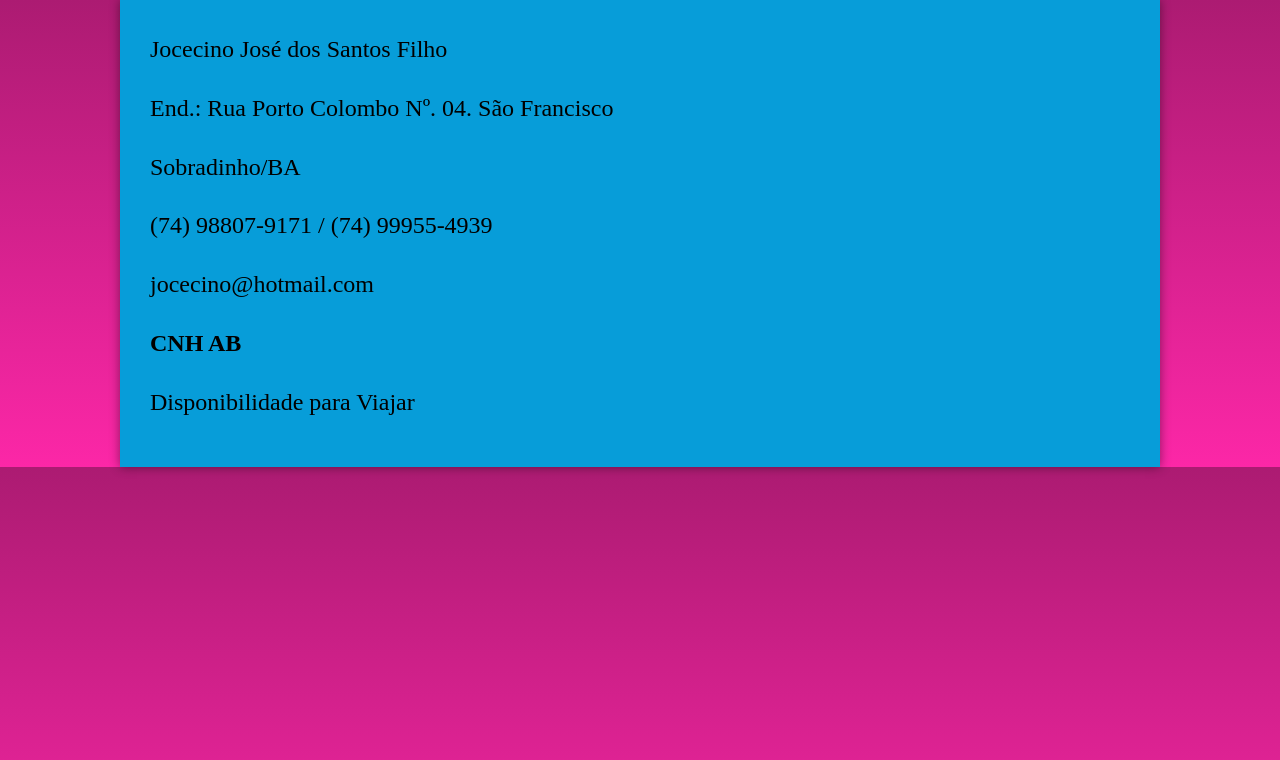
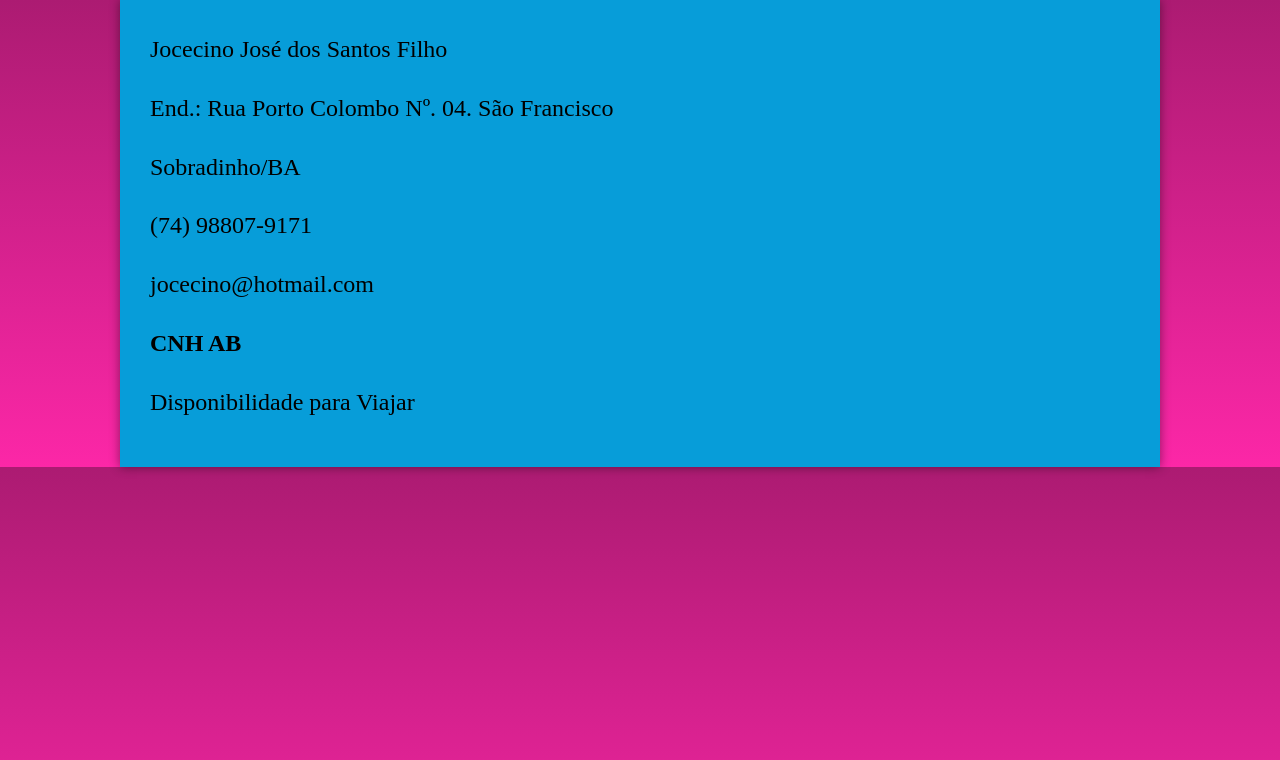
Before and after one commit to jocecino/Portfolio, a plain HTML site: page Outras Paginas/indexdados.html in a window 1280 px wide. Drawn offline with Linux system fonts and the light colour scheme; a web font is replaced by a local one.

Commit message:
att contato

```diff
--- a/Outras Paginas/indexdados.html
+++ b/Outras Paginas/indexdados.html
@@ -12,7 +12,7 @@
         <p>Jocecino José dos Santos Filho</p>
         <p>End.: Rua Porto Colombo Nº. 04. São Francisco</p>
         <p>Sobradinho/BA </p>
-        <p>(74) 98807-9171 / (74) 99955-4939</p>
+        <p>(74) 98807-9171 </p>
         <p>jocecino@hotmail.com</p>
         <p><strong>CNH AB</strong></p>
         <p> Disponibilidade para Viajar</p>
```
Also changed, not shown: index.html (+1 -0 lines).
